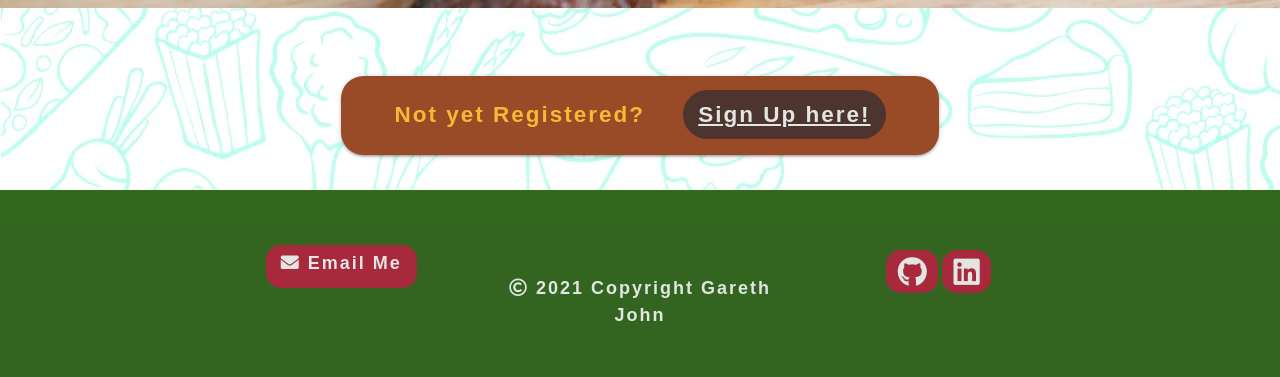
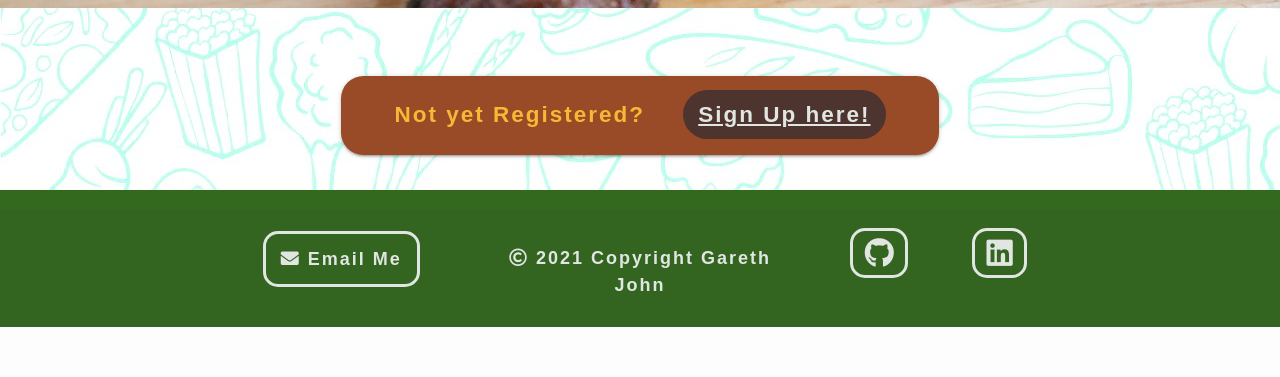
Before and after one commit to GazzaJ/CI-MS3-W3Recipes, a Flask app: page / in a window 1280 px wide. Shown: the part 2720-3097 px from the top of the page. After the commit the page ends 3047 px from the top, so only its background shows below. Run offline with Flask 2, Linux system fonts and the light colour scheme; data that the repository does not hold is empty; some libraries are stand-ins or nearby versions; some web fonts are replaced.

Commit message:
Restyles footer anchor links

```diff
--- a/static/css/style.css
+++ b/static/css/style.css
@@ -115,7 +115,12 @@ body {
 /*----- Footer -----*/
 
 footer .container {
-    margin-top: 1rem;
+    margin-top: 0;
+
+}
+
+#footer-row {
+    margin-bottom: 0;
 }
 
 .footer-text {
@@ -133,17 +138,20 @@ footer .container {
 
 .social-links {
     font-size: 2rem;
-    padding-left: 1rem;
+    padding: 0.25rem 0.75rem 0.3rem 0.75rem;
 }
 
 .email-link,
 .social-links {
-    background-color: #a8293c;
+    background-color: #336520;
+    border-radius: 1rem;
+    margin: 2rem;
+    border: solid 0.2rem #e1e6e2;
 }
 
 .toggle {
     background-color: #e1e6e2;
-    color: #a8293c;
+    color: #336520;
 }
 
 .toggle2 {
@@ -151,17 +159,14 @@ footer .container {
 }
 
 #email-me {
-    padding-top: 0.5rem;
+    padding: 1rem 1rem;
+    border-radius: 1rem;
+    margin-top: 2rem;
 }
 
-.email-link {
-    padding: 1rem 1rem;
-    border-radius: 1rem;
-}
-
-.social-links {
-    padding: 0.25rem 0.75rem 0.25rem 0.75rem;
-    border-radius: 1rem;
+#box-1,
+#box-3 {
+    padding-top: 0.75rem;
 }
 
 /*---------- Home Page ----------*/
--- a/templates/base.html
+++ b/templates/base.html
@@ -84,14 +84,15 @@
         </div>
         <div class="footer-copyright">
             <div class="container">
-                <div class="row">
-                    <div class="col s12 m4 center-align">
-                        <a id="email-me" class="email-link footer-text hover" href="mailto:johnge71@gmail.com" target="_blank"><i class="fas fa-envelope" aria-hidden="true"></i> Email Me</a>
+                <div id="footer-row" class="row">
+                    <div id="box-1" class="col s12 m4 center-align">
+                        <p><a id="email-me" class="email-link footer-text hover" href="mailto:johnge71@gmail.com"
+                            target="_blank"><i class="fas fa-envelope" aria-hidden="true"></i> Email Me</a></p>
                     </div>
                     <div class="col s12 m4 center-align">
-                        <p class="footer-text"><i class="far fa-copyright" aria-hidden="true"></i> 2021 Copyright Gareth John</p>
+                        <p id="copyright" class="footer-text"><i class="far fa-copyright" aria-hidden="true"></i> 2021 Copyright Gareth John</p>
                     </div>
-                    <div class="col s12 m4 center-align">
+                    <div id="box-3" class="col s12 m4 center-align">
                         <a class="social-links hover" href="https://github.com/GazzaJ/" target="_blank"><i class="fab fa-github" aria-hidden="true"></i></a>
                         <a class="social-links hover" href="https://www.linkedin.com/in/gareth-john-chelt/" target="_blank"><i class="fab fa-linkedin" aria-hidden="true"></i></a>
                     </div>
```
